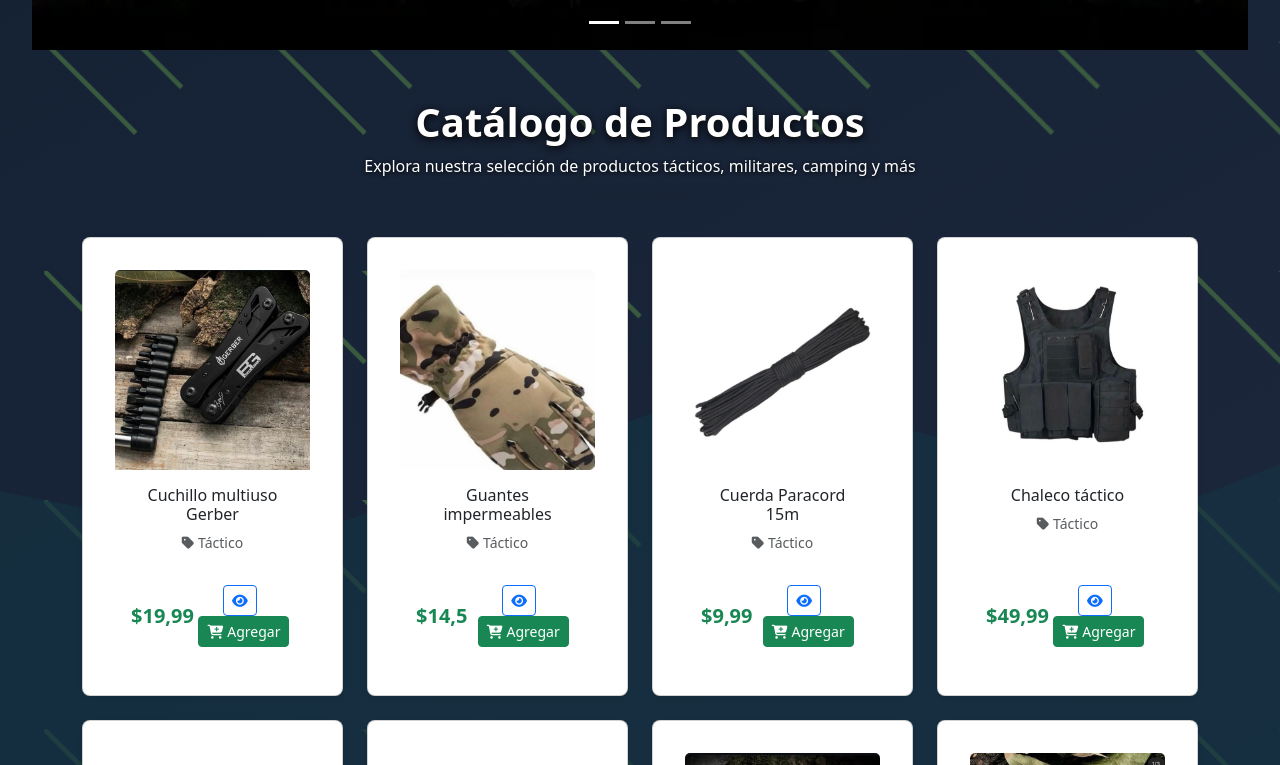
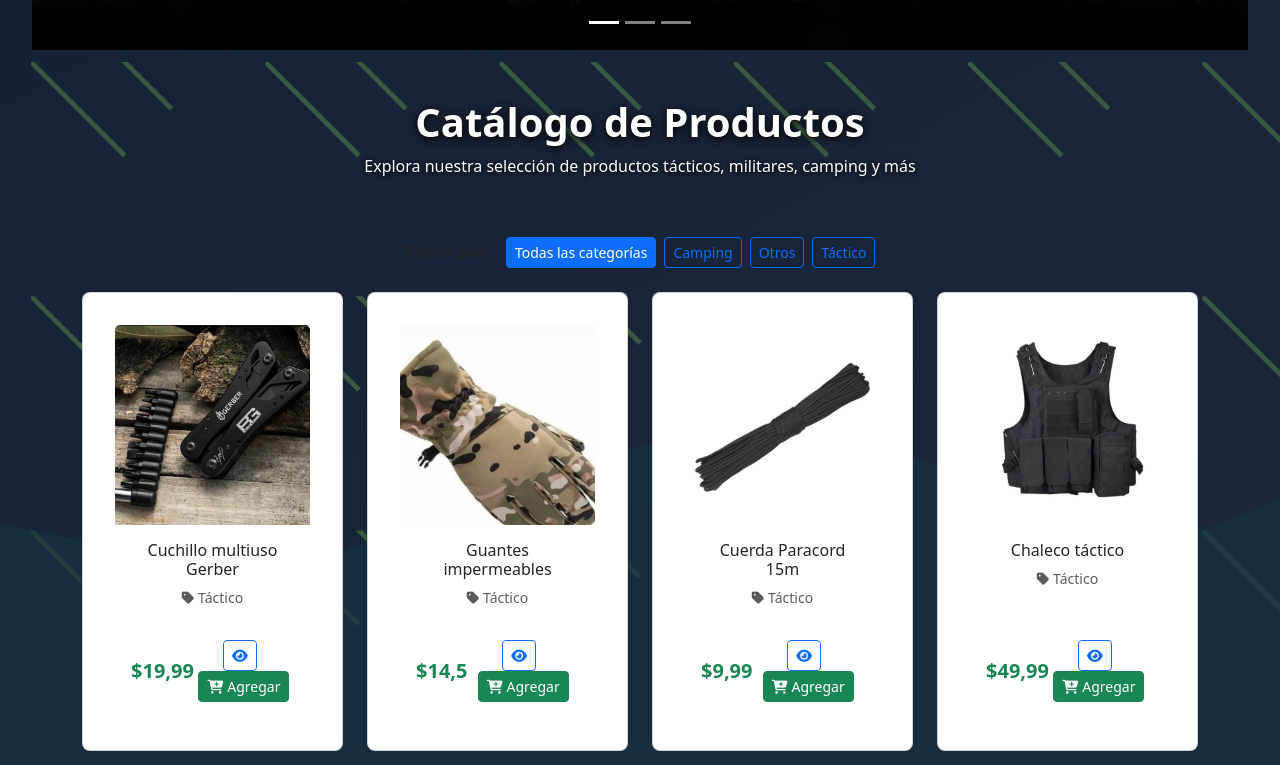
Before and after one commit to FelipeNorambuena/VentasBroncaReact.js, a React (Vite) app: page / in a window 1280 px wide. Shown: the part 875-1640 px from the top of the page. Built offline with nearby package versions, Linux system fonts and the light colour scheme; no server answers.

Commit message:
feat: Añadir filtrado por categoría y mejorar la gestión de búsqueda en la sección de productos

```diff
--- a/src/components/Navbar.jsx
+++ b/src/components/Navbar.jsx
@@ -9,9 +9,10 @@
   const { totalItems } = useContext(CartContext)
   const { user, isAuthenticated, logout, isAdmin } = useAuth()
   const [dropdownOpen, setDropdownOpen] = useState(false)
+  const [categoriesDropdownOpen, setCategoriesDropdownOpen] = useState(false)
   const [searchTerm, setSearchTerm] = useState('')
   const navigate = useNavigate()
-  const path = typeof window !== 'undefined' ? window.location.pathname : '/'
+  const path = typeof window !== 'undefined' ? window.location.pathname : ''
 
   const isActive = (p) => {
     if (!p) return false
@@ -51,6 +52,31 @@
     }
   }
 
+  // Función para manejar el click en categoría
+  const handleCategoryClick = () => {
+    // Cerrar el dropdown manualmente
+    setCategoriesDropdownOpen(false)
+    // Cerrar el menú móvil si está abierto
+    const navbarCollapse = document.getElementById('navbarMain')
+    if (navbarCollapse && navbarCollapse.classList.contains('show')) {
+      const bsCollapse = window.bootstrap?.Collapse?.getInstance(navbarCollapse)
+      if (bsCollapse) {
+        bsCollapse.hide()
+      }
+    }
+  }
+
+  // Cerrar dropdown al hacer clic fuera
+  React.useEffect(() => {
+    const handleClickOutside = (event) => {
+      if (categoriesDropdownOpen && !event.target.closest('.dropdown')) {
+        setCategoriesDropdownOpen(false)
+      }
+    }
+    document.addEventListener('click', handleClickOutside)
+    return () => document.removeEventListener('click', handleClickOutside)
+  }, [categoriesDropdownOpen])
+
   return (
     <header>
   <nav className="navbar navbar-expand-lg navbar-light bg-light fixed-top shadow-sm navbar-custom" role="navigation" aria-label="Navegación principal">
@@ -72,20 +98,31 @@
               <li className="nav-item">
                 <Link className={`nav-link ${isActive('/productos') ? 'active' : ''}`} to="/productos">Productos</Link>
               </li>
-              <li className="nav-item dropdown">
-                <a className="nav-link dropdown-toggle" href="#" role="button" data-bs-toggle="dropdown" aria-expanded="false">Categorías</a>
-                <ul className="dropdown-menu shadow">
-                  <li><a className="dropdown-item" href="#">Militares</a></li>
-                  <li><a className="dropdown-item" href="#">Mochilas y bolsos</a></li>
-                  <li><a className="dropdown-item" href="#">Camping</a></li>
-                  <li><a className="dropdown-item" href="#">Jockey</a></li>
-                  <li><a className="dropdown-item" href="#">Caza y pesca</a></li>
-                  <li><a className="dropdown-item" href="#">Iluminación</a></li>
-                  <li><a className="dropdown-item" href="#">Lentes</a></li>
-                  <li><a className="dropdown-item" href="#">Botas Militares</a></li>
-                  <li><a className="dropdown-item" href="#">Accesorios</a></li>
+              <li className={`nav-item dropdown ${categoriesDropdownOpen ? 'show' : ''}`}>
+                <a
+                  className="nav-link dropdown-toggle"
+                  href="#"
+                  role="button"
+                  onClick={(e) => {
+                    e.preventDefault()
+                    setCategoriesDropdownOpen(!categoriesDropdownOpen)
+                  }}
+                  aria-expanded={categoriesDropdownOpen}
+                >
+                  Categorías
+                </a>
+                <ul className={`dropdown-menu shadow ${categoriesDropdownOpen ? 'show' : ''}`}>
+                  <li><Link className="dropdown-item" to="/productos?category=Militares" onClick={handleCategoryClick}>Militares</Link></li>
+                  <li><Link className="dropdown-item" to="/productos?category=Mochilas y bolsos" onClick={handleCategoryClick}>Mochilas y bolsos</Link></li>
+                  <li><Link className="dropdown-item" to="/productos?category=Camping" onClick={handleCategoryClick}>Camping</Link></li>
+                  <li><Link className="dropdown-item" to="/productos?category=Jockey" onClick={handleCategoryClick}>Jockey</Link></li>
+                  <li><Link className="dropdown-item" to="/productos?category=Caza y pesca" onClick={handleCategoryClick}>Caza y pesca</Link></li>
+                  <li><Link className="dropdown-item" to="/productos?category=Iluminación" onClick={handleCategoryClick}>Iluminación</Link></li>
+                  <li><Link className="dropdown-item" to="/productos?category=Lentes" onClick={handleCategoryClick}>Lentes</Link></li>
+                  <li><Link className="dropdown-item" to="/productos?category=Botas Militares" onClick={handleCategoryClick}>Botas Militares</Link></li>
+                  <li><Link className="dropdown-item" to="/productos?category=Accesorios" onClick={handleCategoryClick}>Accesorios</Link></li>
                   <li><hr className="dropdown-divider" /></li>
-                  <li><a className="dropdown-item" href="#">Ver más</a></li>
+                  <li><Link className="dropdown-item" to="/productos" onClick={handleCategoryClick}>Ver todos</Link></li>
                 </ul>
               </li>
               <li className="nav-item">
--- a/src/components/ProductsSection.jsx
+++ b/src/components/ProductsSection.jsx
@@ -34,8 +34,11 @@
   const [products, setProducts] = useState([])
   const [filteredProducts, setFilteredProducts] = useState([])
   const [loading, setLoading] = useState(true)
-  const [searchParams] = useSearchParams()
+  const [searchParams, setSearchParams] = useSearchParams()
   const searchTerm = searchParams.get('search') || ''
+  const categoryFilter = searchParams.get('category') || ''
+  const [categories, setCategories] = useState([])
+  const [selectedCategory, setSelectedCategory] = useState(categoryFilter)
 
   useEffect(() => {
     let mounted = true
@@ -130,9 +133,14 @@
         console.log('✅ Total productos mapeados:', productsWithImages.length)
         console.log('✅ Productos finales:', productsWithImages)
 
+        // Extraer categorías únicas
+        const uniqueCategories = [...new Set(productsWithImages.map(p => p.category).filter(Boolean))]
+        console.log('📂 Categorías encontradas:', uniqueCategories)
+
         if (mounted) {
           setProducts(productsWithImages)
           setFilteredProducts(productsWithImages) // Inicialmente mostrar todos
+          setCategories(uniqueCategories.sort())
         }
       } catch (err) {
         console.error('Error cargando productos:', err)
@@ -140,6 +148,7 @@
           // Usar productos de ejemplo en caso de error
           setProducts(SAMPLE_PRODUCTS)
           setFilteredProducts(SAMPLE_PRODUCTS)
+          setCategories([...new Set(SAMPLE_PRODUCTS.map(p => p.category).filter(Boolean))].sort())
         }
       } finally {
         if (mounted) setLoading(false)
@@ -149,15 +158,24 @@
     return () => { mounted = false }
   }, [])
 
-  // Efecto para filtrar productos cuando cambie el término de búsqueda
+  // Efecto para filtrar productos cuando cambie el término de búsqueda o categoría
   useEffect(() => {
-    if (!searchTerm) {
-      // Si no hay búsqueda, mostrar todos los productos
-      setFilteredProducts(products)
-    } else {
-      // Filtrar productos por nombre, descripción o categoría
+    let filtered = [...products]
+
+    // Filtrar por categoría si está seleccionada
+    if (categoryFilter) {
+      filtered = filtered.filter(product => {
+        const productCategory = (product.category || '').toLowerCase()
+        const filterCategory = categoryFilter.toLowerCase()
+        return productCategory.includes(filterCategory) || filterCategory.includes(productCategory)
+      })
+      console.log(`📂 Filtrando por categoría "${categoryFilter}": ${filtered.length} productos`)
+    }
+
+    // Filtrar por término de búsqueda si existe
+    if (searchTerm) {
       const term = searchTerm.toLowerCase()
-      const filtered = products.filter(product => {
+      filtered = filtered.filter(product => {
         const name = (product.name || '').toLowerCase()
         const description = (product.description || '').toLowerCase()
         const category = (product.category || '').toLowerCase()
@@ -166,11 +184,24 @@
                description.includes(term) ||
                category.includes(term)
       })
+      console.log(`🔍 Buscando "${searchTerm}": ${filtered.length} resultados`)
+    }
 
-      console.log(`🔍 Buscando "${searchTerm}": ${filtered.length} resultados de ${products.length} productos`)
-      setFilteredProducts(filtered)
+    setFilteredProducts(filtered)
+    setSelectedCategory(categoryFilter)
+  }, [searchTerm, categoryFilter, products])
+
+  // Función para cambiar categoría
+  const handleCategoryChange = (category) => {
+    if (category === '') {
+      // Eliminar filtro de categoría
+      searchParams.delete('category')
+    } else {
+      // Establecer nueva categoría
+      searchParams.set('category', category)
     }
-  }, [searchTerm, products])
+    setSearchParams(searchParams)
+  }
 
   const handleAdd = (product) => addItem(product)
   const handleOpen = (product) => setLightboxProduct(product)
@@ -181,17 +212,49 @@
         <div className="row mb-4">
           <div className="col-12 text-center">
             <h1 className="display-6 fw-bold mb-2 products-section-title">
-              {searchTerm ? `Resultados de búsqueda: "${searchTerm}"` : 'Catálogo de Productos'}
+              {searchTerm
+                ? `Resultados de búsqueda: "${searchTerm}"`
+                : categoryFilter
+                  ? `Categoría: ${categoryFilter}`
+                  : 'Catálogo de Productos'}
             </h1>
             <p className="text-muted products-section-desc">
               {searchTerm
                 ? `${filteredProducts.length} producto${filteredProducts.length !== 1 ? 's' : ''} encontrado${filteredProducts.length !== 1 ? 's' : ''}`
-                : 'Explora nuestra selección de productos tácticos, militares, camping y más'
+                : categoryFilter
+                  ? `${filteredProducts.length} producto${filteredProducts.length !== 1 ? 's' : ''} en esta categoría`
+                  : 'Explora nuestra selección de productos tácticos, militares, camping y más'
               }
             </p>
             <hr className="mx-auto" style={{ width: 100, height: 3 }} />
           </div>
         </div>
+
+        {/* Filtro de categorías */}
+        {!searchTerm && categories.length > 0 && (
+          <div className="row mb-4">
+            <div className="col-12">
+              <div className="d-flex flex-wrap justify-content-center gap-2 align-items-center">
+                <span className="fw-bold me-2">Filtrar por:</span>
+                <button
+                  className={`btn btn-sm ${!selectedCategory ? 'btn-primary' : 'btn-outline-primary'}`}
+                  onClick={() => handleCategoryChange('')}
+                >
+                  Todas las categorías
+                </button>
+                {categories.map(cat => (
+                  <button
+                    key={cat}
+                    className={`btn btn-sm ${selectedCategory === cat ? 'btn-primary' : 'btn-outline-primary'}`}
+                    onClick={() => handleCategoryChange(cat)}
+                  >
+                    {cat}
+                  </button>
+                ))}
+              </div>
+            </div>
+          </div>
+        )}
 
         {loading ? (
           <div className="text-center py-5">
@@ -204,9 +267,23 @@
             <p className="text-muted">
               {searchTerm
                 ? `No hay productos que coincidan con "${searchTerm}". Intenta con otros términos.`
-                : 'No hay productos disponibles en este momento.'
+                : categoryFilter
+                  ? `No hay productos disponibles en la categoría "${categoryFilter}".`
+                  : 'No hay productos disponibles en este momento.'
               }
             </p>
+            {(searchTerm || categoryFilter) && (
+              <button
+                className="btn btn-primary mt-3"
+                onClick={() => {
+                  searchParams.delete('search')
+                  searchParams.delete('category')
+                  setSearchParams(searchParams)
+                }}
+              >
+                Ver todos los productos
+              </button>
+            )}
           </div>
         ) : (
           <div className="row row-cols-1 row-cols-sm-2 row-cols-lg-3 row-cols-xl-4 g-4" id="catalog-grid" aria-live="polite">
```
